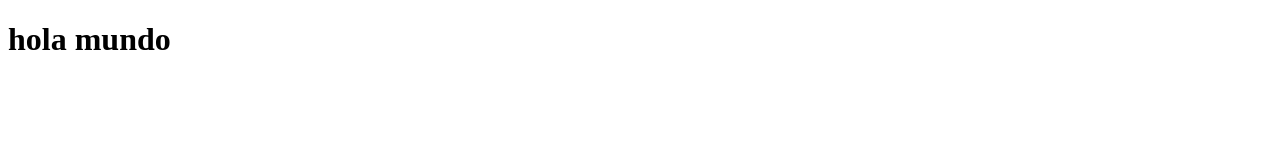
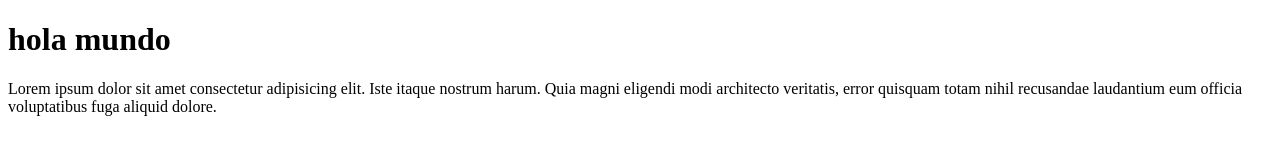
Before and after one commit to Adriana031991/DemoRepo, a plain HTML site: page index.html in a window 1280 px wide. Drawn offline with Linux system fonts and the light colour scheme.

Commit message:
agrego un parrafo al archivo index.html

```diff
--- a/index.html
+++ b/index.html
@@ -8,5 +8,6 @@
 </head>
 <body>
     <h1>hola mundo</h1>
+    <p>Lorem ipsum dolor sit amet consectetur adipisicing elit. Iste itaque nostrum harum. Quia magni eligendi modi architecto veritatis, error quisquam totam nihil recusandae laudantium eum officia voluptatibus fuga aliquid dolore.</p>
 </body>
 </html>
```
